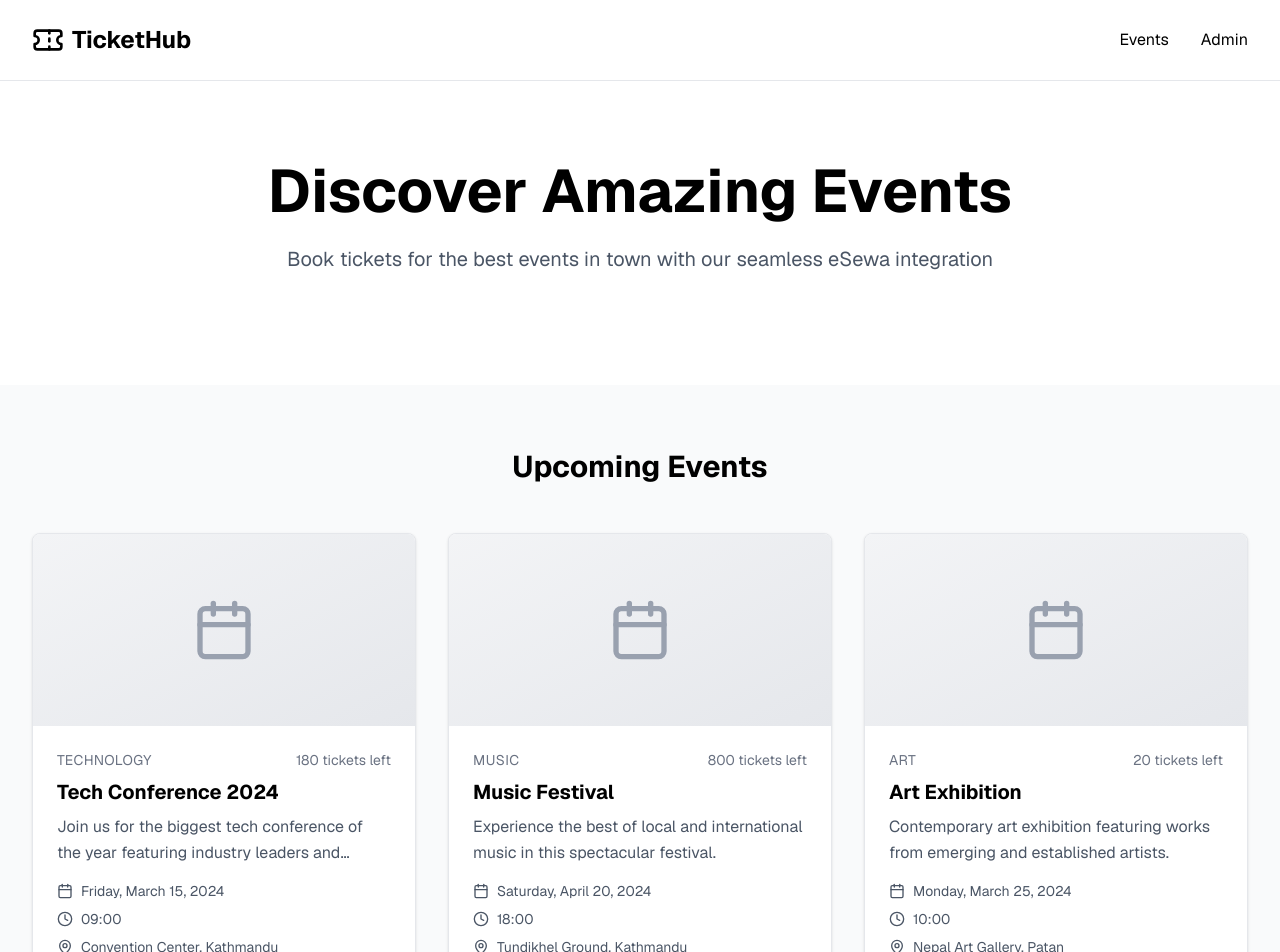
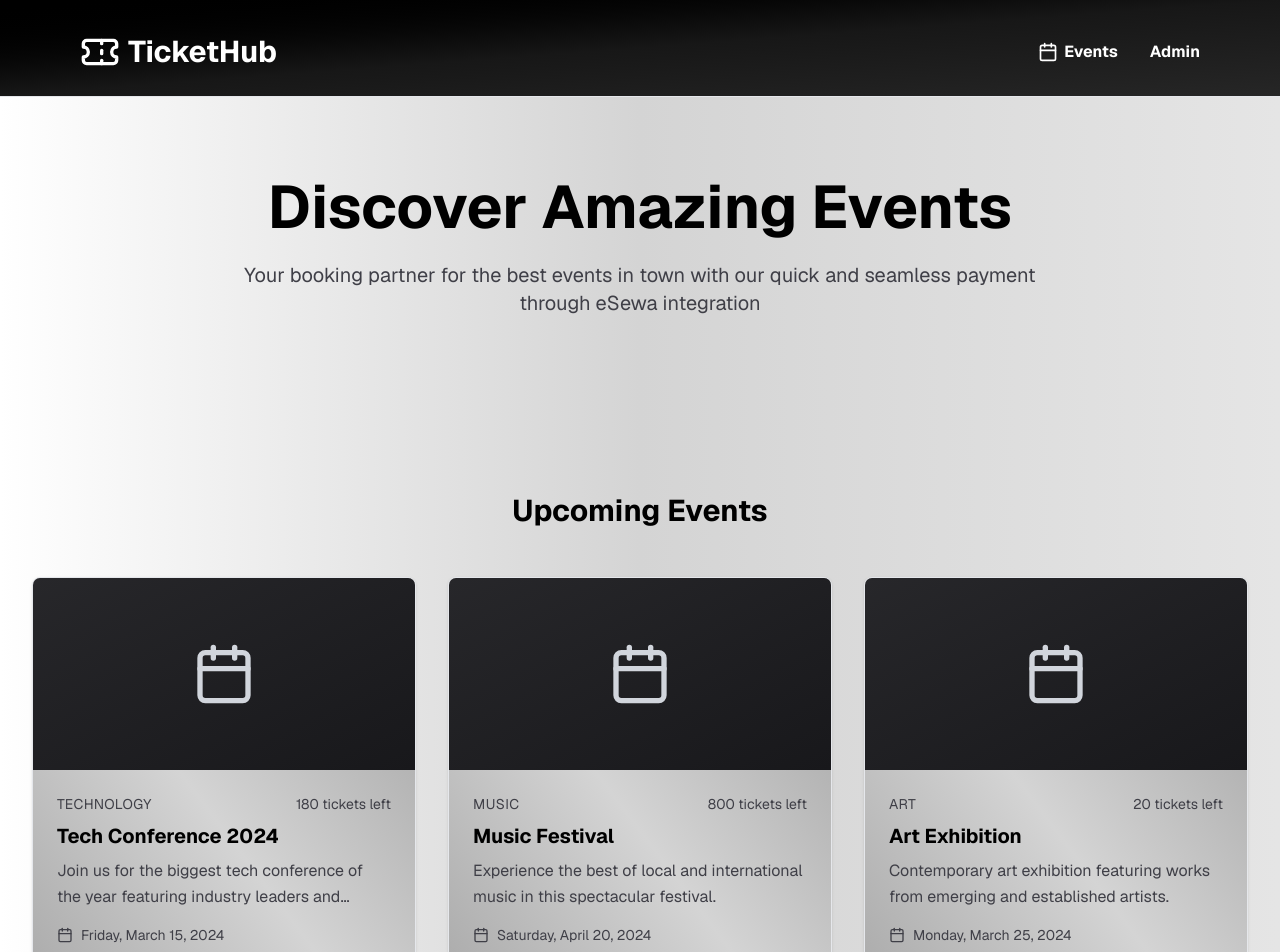
Before and after one commit to W4ashabii/ticket-system, a Next.js app: page / in a window 1280 px wide. Shown: the top 952 px of the page. Built offline with nearby package versions, Linux system fonts and the light colour scheme.

Commit message:
Update page.tsx

```diff
--- a/src/app/page.tsx
+++ b/src/app/page.tsx
@@ -107,34 +107,38 @@ export default function Home() {
         animate={{ opacity: 1, y: 0 }}
         transition={{ duration: 0.5 }}
       >
-        <div className="max-w-7xl mx-auto px-4 sm:px-6 lg:px-8">
+        <div className="max-w-full mx-auto px-1 sm:px-6 lg:px-20 bg-gradient-to-br from-black via-neutral-900 to-neutral-800 pt-2">
           <div className="flex justify-between items-center py-6">
             <motion.div
               className="flex items-center space-x-2"
               whileHover={{ scale: 1.05 }}
             >
-              <Ticket className="h-8 w-8 text-black" />
-              <h1 className="text-2xl font-bold text-black">TicketHub</h1>
+              <Ticket className="h-10 w-10 text-white " />
+              <h1 className="text-3xl font-bold text-white">TicketHub</h1>
             </motion.div>
-            <nav className="hidden md:flex space-x-8">
-              <Link href="/" className="text-black hover:text-gray-600 transition-colors">
+            <nav className="block md:flex space-x-8">
+               <Link href="/" className="flex items-center space-x-1 text-white hover:text-gray-400  font-bold transition-colors duration-300">
+              <Calendar className="h-5 w-8 text-current" />{}
                 Events
               </Link>
-              <Link href="/admin" className="text-black hover:text-gray-600 transition-colors">
-                Admin
+              <button >
+
+              <Link href="/admin" className="flex items-center space-x-1 text-white hover:text-gray-400  font-bold transition-colors ">
+              Admin
               </Link>
+              </button>
             </nav>
           </div>
         </div>
       </motion.header>
 
       <motion.section
-        className="py-20 text-center"
+        className="py-20 text-center bg-gradient-to-r from-gray via-neutral-300 to-neutral-200 text-white"
         initial={{ opacity: 0 }}
         animate={{ opacity: 1 }}
         transition={{ duration: 0.8 }}
       >
-        <div className="max-w-4xl mx-auto px-4 sm:px-6 lg:px-8">
+        <div className="max-w-4xl mx-auto px-4 sm:px-6 lg:px-8 ">
           <motion.h2
             className="text-5xl md:text-6xl font-bold text-black mb-6"
             initial={{ opacity: 0, y: 30 }}
@@ -144,17 +148,17 @@ export default function Home() {
             Discover Amazing Events
           </motion.h2>
           <motion.p
-            className="text-xl text-gray-600 mb-8"
+            className="text-xl text-zinc-700 mb-8"
             initial={{ opacity: 0, y: 30 }}
             animate={{ opacity: 1, y: 0 }}
             transition={{ duration: 0.8, delay: 0.4 }}
           >
-            Book tickets for the best events in town with our seamless eSewa integration
+             Your booking partner for the best events in town with our quick and seamless payment through eSewa integration
           </motion.p>
         </div>
       </motion.section>
 
-      <section className="py-16 bg-gray-50">
+      <section className="py-16 bg-gradient-to-r from-gray via-neutral-300 to-neutral-200 text-white">
         <div className="max-w-7xl mx-auto px-4 sm:px-6 lg:px-8">
           <motion.h3
             className="text-3xl font-bold text-black text-center mb-12"
@@ -176,7 +180,7 @@ export default function Home() {
             </div>
           ) : (
             <motion.div
-              className="grid grid-cols-1 md:grid-cols-2 lg:grid-cols-3 gap-8"
+              className="grid grid-cols-1 md:grid-cols-2 lg:grid-cols-3 gap-8 "
               variants={containerVariants}
               initial="hidden"
               animate="visible"
@@ -184,38 +188,38 @@ export default function Home() {
               {events.map((event) => (
                 <motion.div
                   key={event.id}
-                  className="bg-white rounded-lg shadow-sm border border-gray-200 overflow-hidden hover:shadow-lg transition-shadow duration-300"
+                  className="bg-gradient-to-tr from-neutral-400 via-neutral-300 to-neutral-400 rounded-lg shadow-sm border border-gray-200 overflow-hidden hover:shadow-lg transition-shadow duration-300"
                   variants={itemVariants}
                   whileHover={{ y: -5 }}
                 >
-                  <div className="h-48 bg-gradient-to-br from-gray-100 to-gray-200 flex items-center justify-center">
-                    <Calendar className="h-16 w-16 text-gray-400" />
+                  <div className="h-48 bg-gradient-to-br from-zinc-800 to-zinc-900 flex items-center justify-center">
+                    <Calendar className="h-16 w-16 text-gray-300" />
                   </div>
                   <div className="p-6">
                     <div className="flex items-center justify-between mb-2">
-                      <span className="text-sm text-gray-500 uppercase tracking-wide">
+                      <span className="text-sm text-zinc-700 uppercase tracking-wide">
                         {event.category}
                       </span>
-                      <span className="text-sm text-gray-500">
+                      <span className="text-sm text-zinc-700">
                         {getAvailableTickets(event)} tickets left
                       </span>
                     </div>
                     <h4 className="text-xl font-bold text-black mb-2">
                       {event.title}
                     </h4>
-                    <p className="text-gray-600 mb-4 line-clamp-2">
+                    <p className="text-zinc-700 mb-4 line-clamp-2">
                       {event.description}
                     </p>
                     <div className="space-y-2 mb-4">
-                      <div className="flex items-center text-sm text-gray-600">
+                      <div className="flex items-center text-sm text-zinc-700">
                         <Calendar className="h-4 w-4 mr-2" />
                         {formatDate(event.date)}
                       </div>
-                      <div className="flex items-center text-sm text-gray-600">
+                      <div className="flex items-center text-sm text-zinc-700">
                         <Clock className="h-4 w-4 mr-2" />
                         {event.time}
                       </div>
-                      <div className="flex items-center text-sm text-gray-600">
+                      <div className="flex items-center text-sm text-zinc-700">
                         <MapPin className="h-4 w-4 mr-2" />
                         {event.venue}
                       </div>
```
